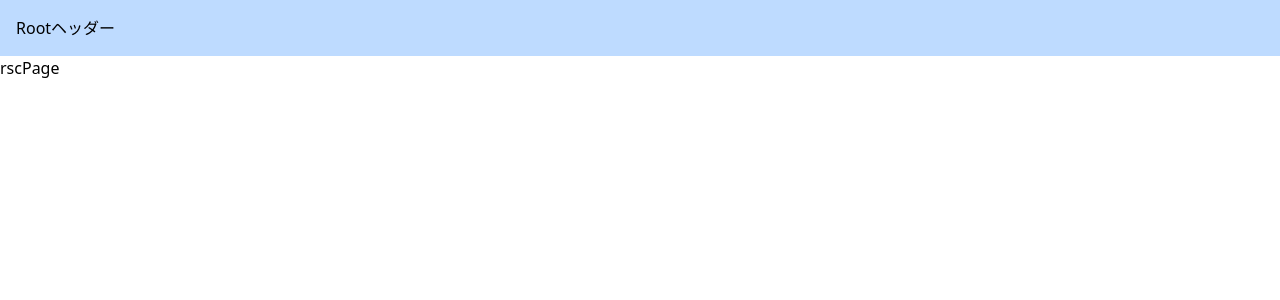
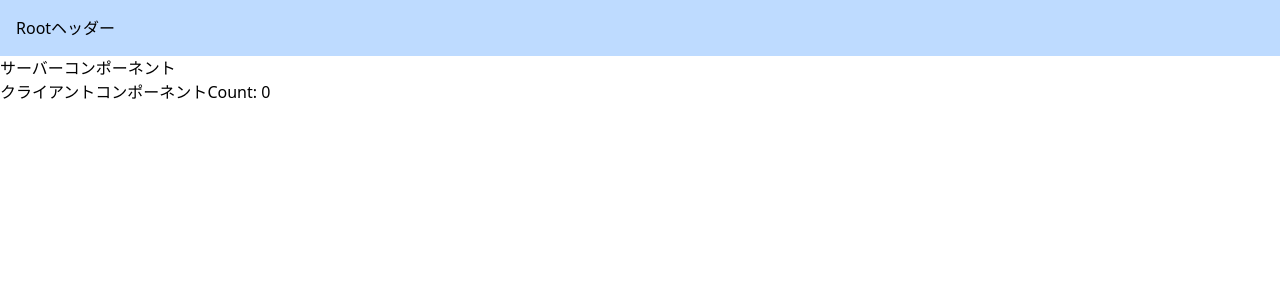
Before and after one commit to Jigubkmn/next-udemy-basic, a Next.js app: page /rsc in a window 1280 px wide. Shown: the top 300 px of the page. Built offline with nearby package versions, Linux system fonts and the light colour scheme.

Commit message:
サーバーコンポーネント内にクライアントコンポーネントを用意

```diff
--- a/src/app/rsc/page.tsx
+++ b/src/app/rsc/page.tsx
@@ -1,7 +1,11 @@
+import ClientComponent from "@/components/ClientComponent"
 
 export default function rscPage() {
   console.log("rscPage")
   return (
-    <div>rscPage</div>
+    <div>
+      サーバーコンポーネント
+      <ClientComponent />
+    </div>
   )
 }
--- /dev/null
+++ b/src/components/ClientComponent.tsx
@@ -0,0 +1,13 @@
+"use client"
+import { useState } from "react"
+
+export default function ClientComponent() {
+  const [count, setCount] = useState(0)
+  console.log("ClientComponent")
+  return (
+    <div>
+      クライアントコンポーネント
+      <button onClick={() => setCount(count + 1)}>Count: {count}</button>
+    </div>
+  )
+}
```
